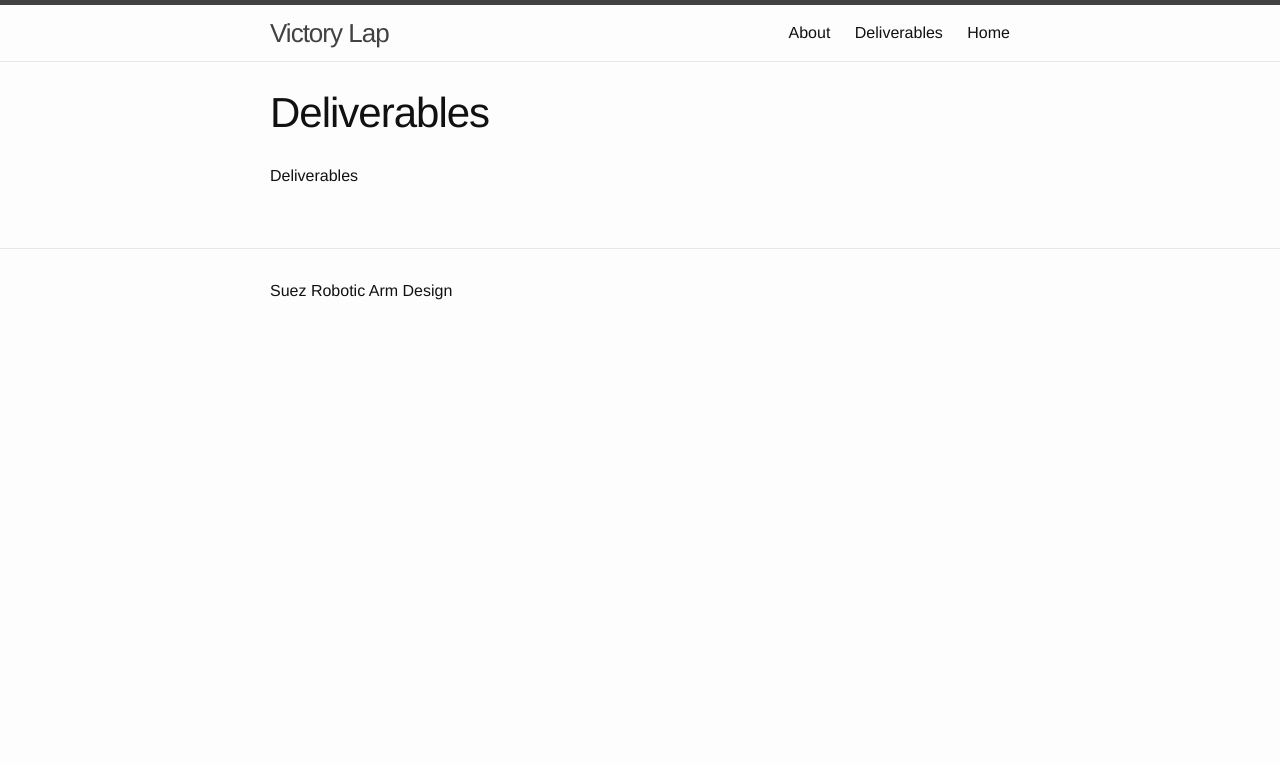
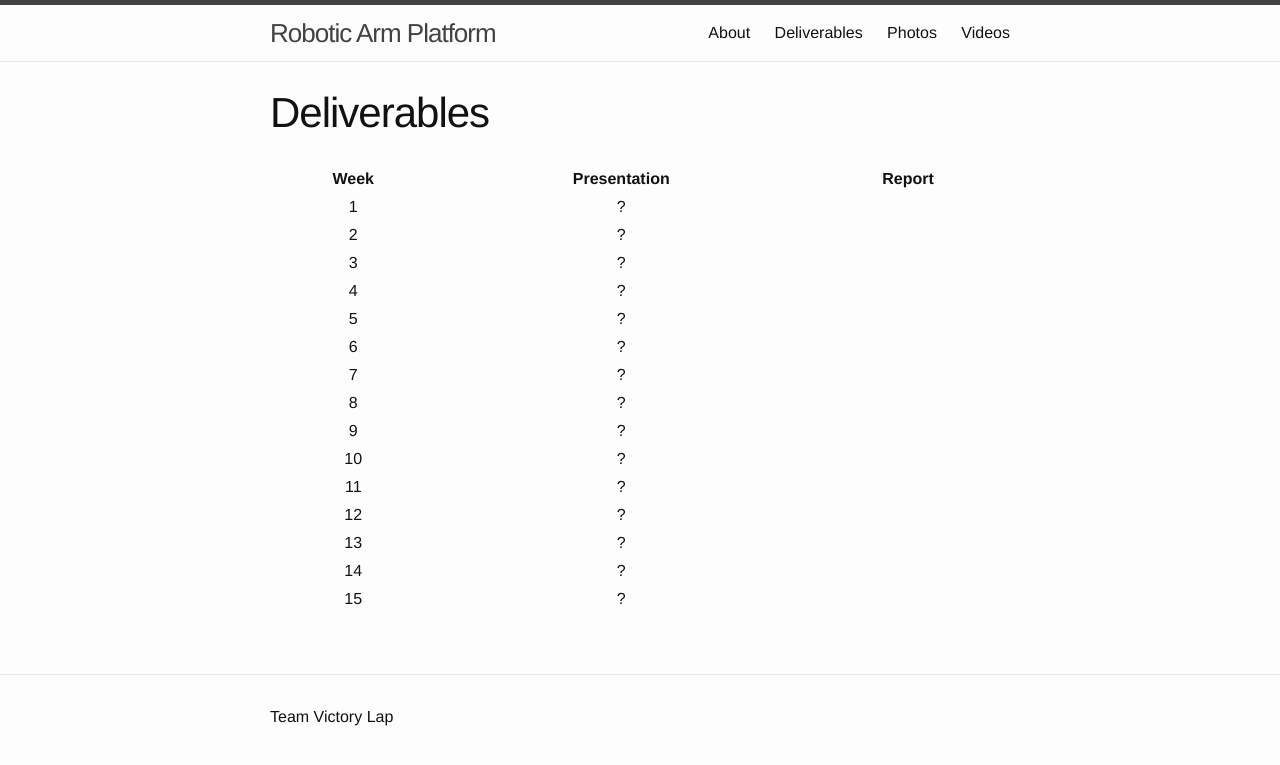
Before and after one commit to fenichelar/capstone, a Jekyll site: the page built from deliverables.md, in a window 1280 px wide. Shown: the top 765 px of the page. Built offline with Jekyll 4.4.1, drawn with Linux system fonts in a browser that asks for light colours.

Commit message:
Update pages

```diff
--- a/_config.yml
+++ b/_config.yml
@@ -6,8 +6,8 @@
 # 'jekyll serve'. If you change this file, please restart the server process.
 
 # Site settings
-title: Victory Lap
-description: Suez Robotic Arm Design
+title: Robotic Arm Platform
+description: Team Victory Lap
 baseurl: "" # the subpath of your site, e.g. /blog
 url: "https://capstone.fenichelar.com" # the base hostname & protocol for your site
 
--- a/_includes/header.html
+++ b/_includes/header.html
@@ -16,7 +16,9 @@
       <div class="trigger">
         {% for my_page in site.pages %}
           {% if my_page.title %}
-          <a class="page-link" href="{{my_page.permalink}}">{{ my_page.title }}</a>
+            {% if my_page.link %}
+            <a class="page-link" href="{{my_page.permalink}}">{{ my_page.title }}</a>
+            {% endif %}
           {% endif %}
         {% endfor %}
       </div>
--- a/css/main.scss
+++ b/css/main.scss
@@ -9,6 +9,10 @@ img {
 
 table {
   width: 100%;
+}
+
+video {
+  width: 740px;
 }
 
 // Our variables
--- a/deliverables.md
+++ b/deliverables.md
@@ -2,6 +2,23 @@
 layout: page
 title: Deliverables
 permalink: deliverables.html
+link: true
 ---
 
-Deliverables
+|Week|Presentation|Report|
+|:--:|:---------:|:---:|
+|1|?||
+|2|?||
+|3|?||
+|4|?||
+|5|?||
+|6|?||
+|7|?||
+|8|?||
+|9|?||
+|10|?||
+|11|?||
+|12|?||
+|13|?||
+|14|?||
+|15|?||
```
Also changed, not shown: about.md (+1 -0 lines), index.md (+1 -1 lines), photos.md (added, +8 -0 lines), videos.md (added, +17 -0 lines).
